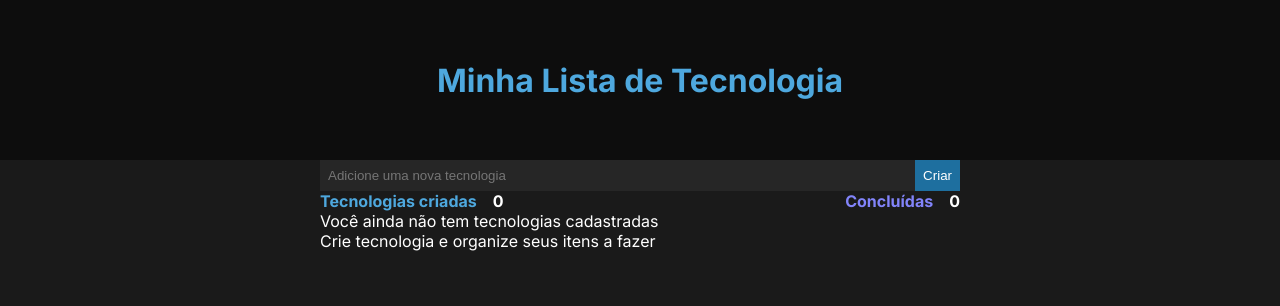
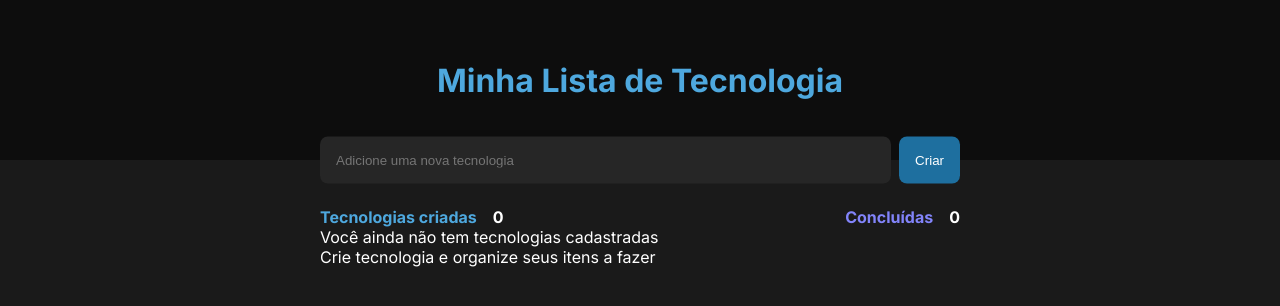
Before and after one commit to yolisses/minhas-tecnologias, a React (Vite) app: page / in a window 1280 px wide. Shown: the top 306 px of the page. Built offline with nearby package versions, Linux system fonts and the light colour scheme.

Commit message:
more styling

```diff
--- a/src/index.css
+++ b/src/index.css
@@ -8,6 +8,10 @@ div {
 html {
   color: white;
   font-family: "Inter", "Arial", "Ubuntu", sans-serif;
+}
+
+button {
+  background: none;
 }
 
 * {
@@ -92,6 +96,10 @@ button {
   gap: 1rem;
 }
 
+.gap-0_5 {
+  gap: 0.5rem;
+}
+
 .p-0_5 {
   padding: 0.5rem;
 }
@@ -131,3 +139,15 @@ button {
 .-z-10 {
   z-index: -10;
 }
+
+.-translate-y-1-2 {
+  transform: translateY(-50%);
+}
+
+.rounded-0_5 {
+  border-radius: 0.5rem;
+}
+
+.rounded-1 {
+  border-radius: 1rem;
+}
--- a/src/techInput.tsx
+++ b/src/techInput.tsx
@@ -19,7 +19,7 @@ export function TechInput() {
   return (
     <form
       onSubmit={handleSubmit}
-      className="w-full flex flex-row bg-red justify-center"
+      className="w-full flex flex-row justify-center gap-0_5"
     >
       <input
         type="text"
@@ -27,9 +27,9 @@ export function TechInput() {
         value={name}
         onChange={handleChange}
         placeholder="Adicione uma nova tecnologia"
-        className="bg-gray-500 text-white p-0_5 flex-1"
+        className="bg-gray-500 text-white p-1 flex-1 rounded-0_5"
       />
-      <button className="bg-blue-dark p-0_5" type="submit">
+      <button className="bg-blue-dark p-1 rounded-0_5" type="submit">
         Criar
       </button>
     </form>
--- a/src/techsPage.tsx
+++ b/src/techsPage.tsx
@@ -10,7 +10,9 @@ export function TechsPage() {
         <div className="h-10 flex-col items-center justify-center">
           <h1 className="text-blue font-bold">Minha Lista de Tecnologia</h1>
         </div>
-        <TechInput />
+        <div className="-translate-y-1-2">
+          <TechInput />
+        </div>
         <TechCounter />
         <TechList />
       </div>
```
